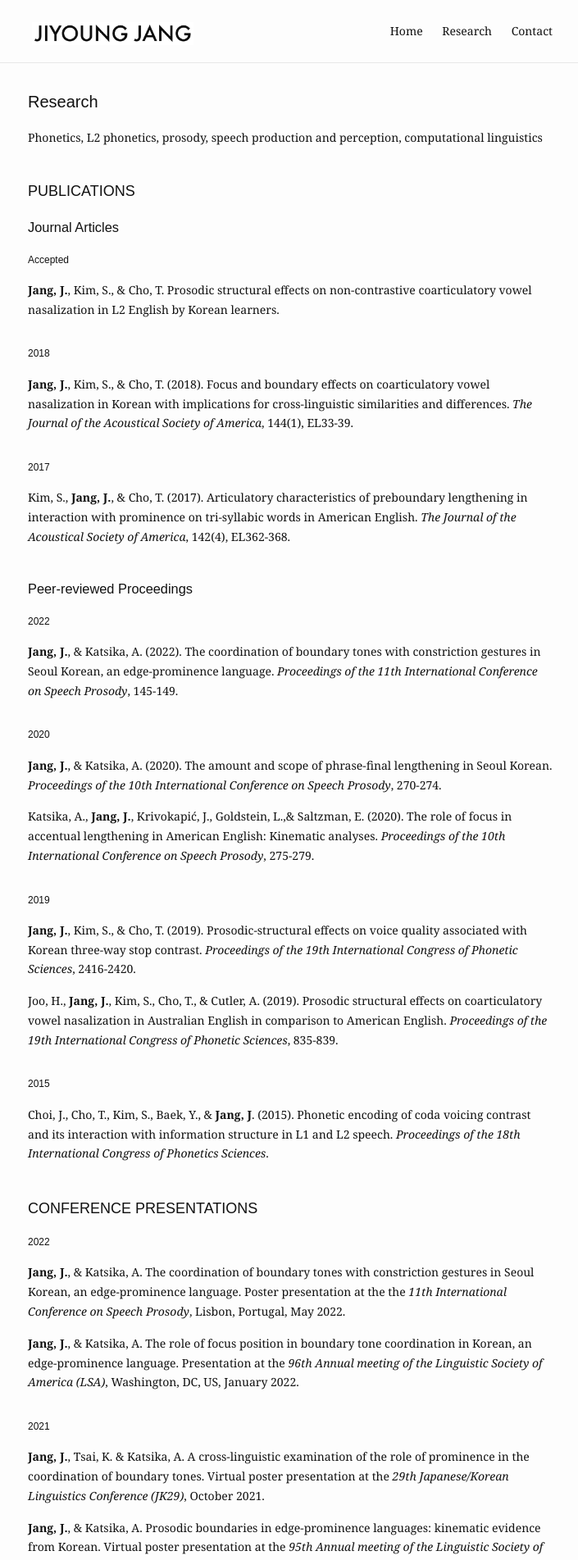
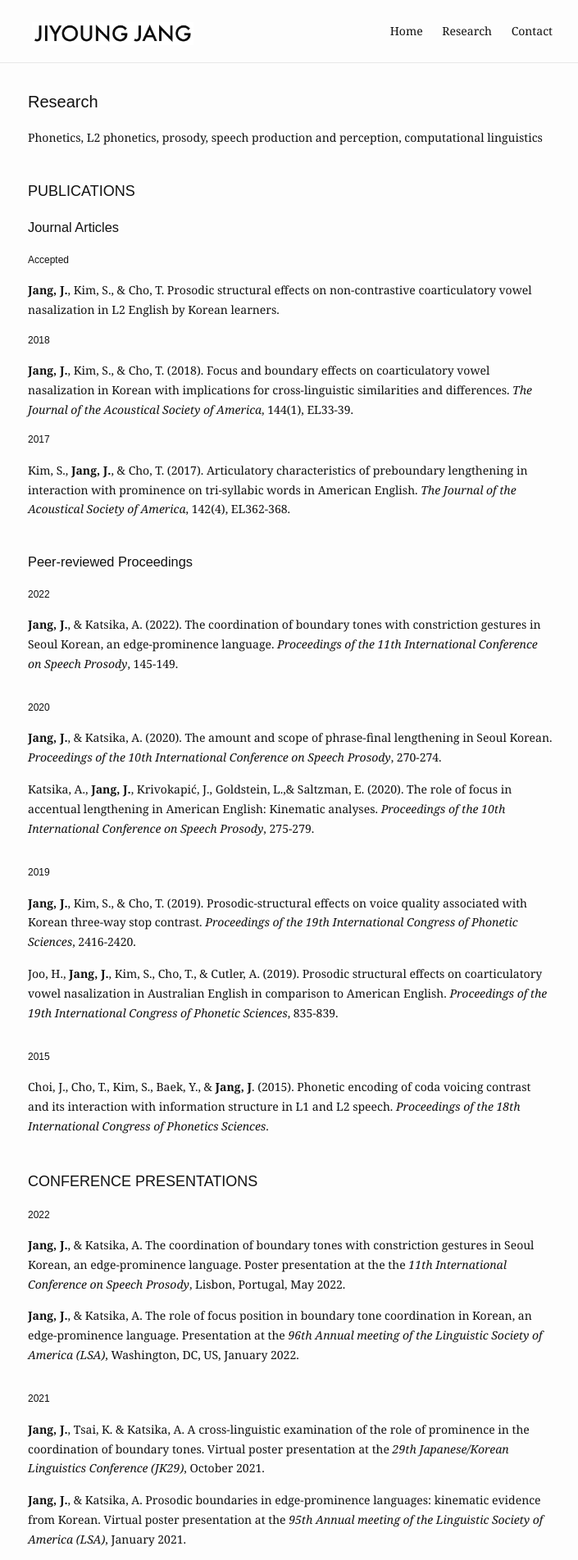
Before and after one commit to jiyoungj/jiyoungj.github.io, a Jekyll site: the page built from research.md, in a window 1280 px wide. Shown: the top 1903 px of the page at 82% size, without its empty margins (286-991 px from the left). Built offline with Jekyll 4.4.1, drawn with Linux system fonts in a browser that asks for light colours.

Commit message:
Update research.md

```diff
--- a/research.md
+++ b/research.md
@@ -16,13 +16,9 @@ Phonetics, L2 phonetics, prosody, speech production and perception, computationa
 
    <b>Jang, J.</b>, Kim, S., & Cho, T. Prosodic structural effects on non-contrastive coarticulatory vowel nasalization in L2 English by Korean learners.
 
-  <h6 style="font-size:1px"><br></h6>
-
   <h4>2018</h4>
 
    <b>Jang, J.</b>, Kim, S., & Cho, T. (2018). Focus and boundary effects on coarticulatory vowel nasalization in Korean with implications for cross-linguistic similarities and differences. <em>The Journal of the Acoustical Society of America</em>, 144(1), EL33-39.
-
-  <h6 style="font-size:1px"><br></h6>
 
   <h4>2017</h4>
 
```
